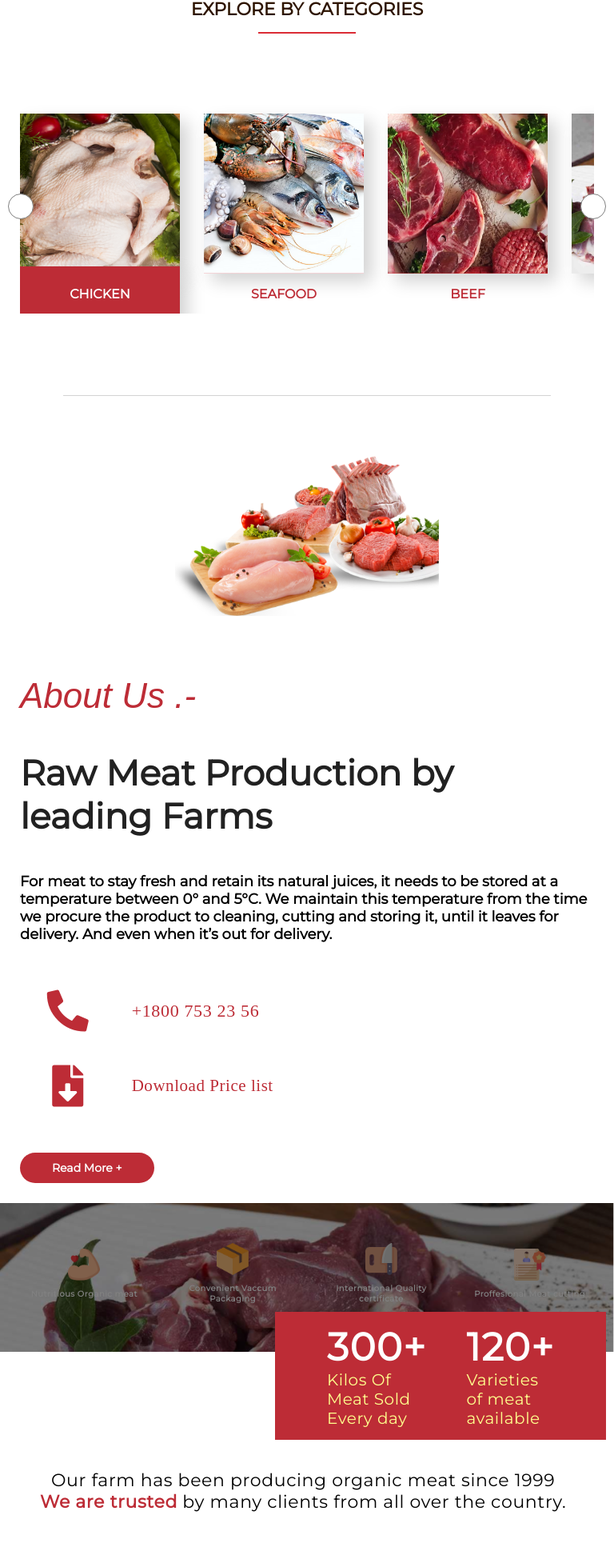
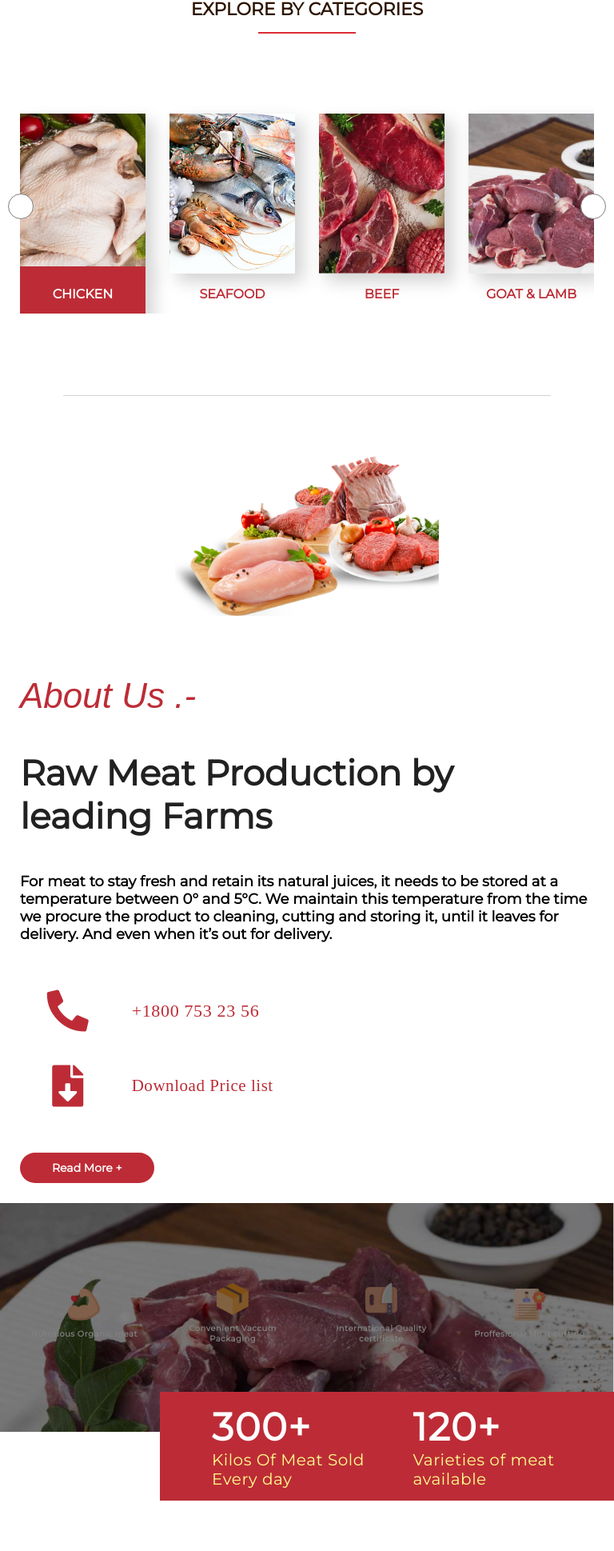
Before and after one commit to vivekkravindraa/freshmeat, a React (Create React App) app: page / in a window 768 px wide. Shown: the part 456-2395 px from the top of the page at 80% size. Built offline with nearby package versions, Linux system fonts and the light colour scheme; some icons are missing.

Commit message:
fix: AboutUs banner content positions

```diff
--- a/src/components/HomeComponents/AboutUs/AboutUs.css
+++ b/src/components/HomeComponents/AboutUs/AboutUs.css
@@ -374,7 +374,7 @@
     .AboutUs-banner__items {
         display: grid;
         grid-template-columns: repeat(4, 3fr);
-        padding: 50px 25px;
+        padding: 100px 25px;
         column-gap: 25px;
     }
 
@@ -433,7 +433,6 @@
     }
 
     .AboutUs-analytics {
-        position: relative;
         background-color: #bd2c36;
     }
 
@@ -443,7 +442,7 @@
         background-color: #bd2c36;
         position: absolute;
         top: -50px;
-        right: 0;
+        left: 200px;
     }
 
     .AboutUs-analytics__item {
--- a/src/components/HomeComponents/Category/Category.css
+++ b/src/components/HomeComponents/Category/Category.css
@@ -57,7 +57,6 @@
         padding: 50px 0;
         overflow-x: scroll;
         overflow-y: hidden;
-        position: relative;
         -ms-overflow-style: none;
     }
 
@@ -78,8 +77,8 @@
         display: flex;
         background-repeat: no-repeat;
         background-size: cover;
-        background-position: center center;
-        background-color: #db2c36;
+        background-position: center;
+        position: relative;
         width: 200px;
         height: 200px;
     }
@@ -240,9 +239,8 @@
         display: flex;
         background-repeat: no-repeat;
         background-size: cover;
-        background-position: center center;
-        background-color: #db2c36;
-        width: 200px;
+        background-position: center;
+        width: auto;
         height: 200px;
     }
 
@@ -388,10 +386,10 @@
     }
 
     .Category-image {
+        display: flex;
         background-repeat: no-repeat;
         background-size: cover;
-        background-position: center center;
-        background-color: #db2c36;
+        background-position: center;
         width: auto;
         height: 200px;
     }
--- a/src/components/HomeComponents/Category/Category.js
+++ b/src/components/HomeComponents/Category/Category.js
@@ -42,10 +42,7 @@ export default function Category() {
                     {categories.map((item, index) => {
                         return (
                             <div key={index} className={`Category-item ${index + 1 === id ? `showShadow` : `hideShadow`}`} onClick={() => setId(index + 1)}>
-                                <div
-                                    className="Category-image"
-                                    style={{ backgroundImage: `url(${item.categoryImage})` }}>
-                                </div>
+                                <div className="Category-image" style={{ backgroundImage: `url(${item.categoryImage})` }}></div>
                                 <div className={`Category-name ${index + 1 === id ? `selected`: `notSelected`}`}>
                                     {item.categoryName.toUpperCase()}
                                 </div>
--- a/src/components/HomeComponents/Technologies/Technologies.css
+++ b/src/components/HomeComponents/Technologies/Technologies.css
@@ -147,13 +147,16 @@
         background-size: cover;
         background-position: center;
         background-repeat: no-repeat;
+        height: 250px;
+        width: auto;
         position: relative;
     }
 
     .Technologies__quality {
-        position: relative;
+        position: absolute;
         width: 100px;
-        height: 100px;
+        height: 80px;
+        left: 50px;
         bottom: 0;
         background-color: #bd2c36;
         padding: 30px 25px;
```
